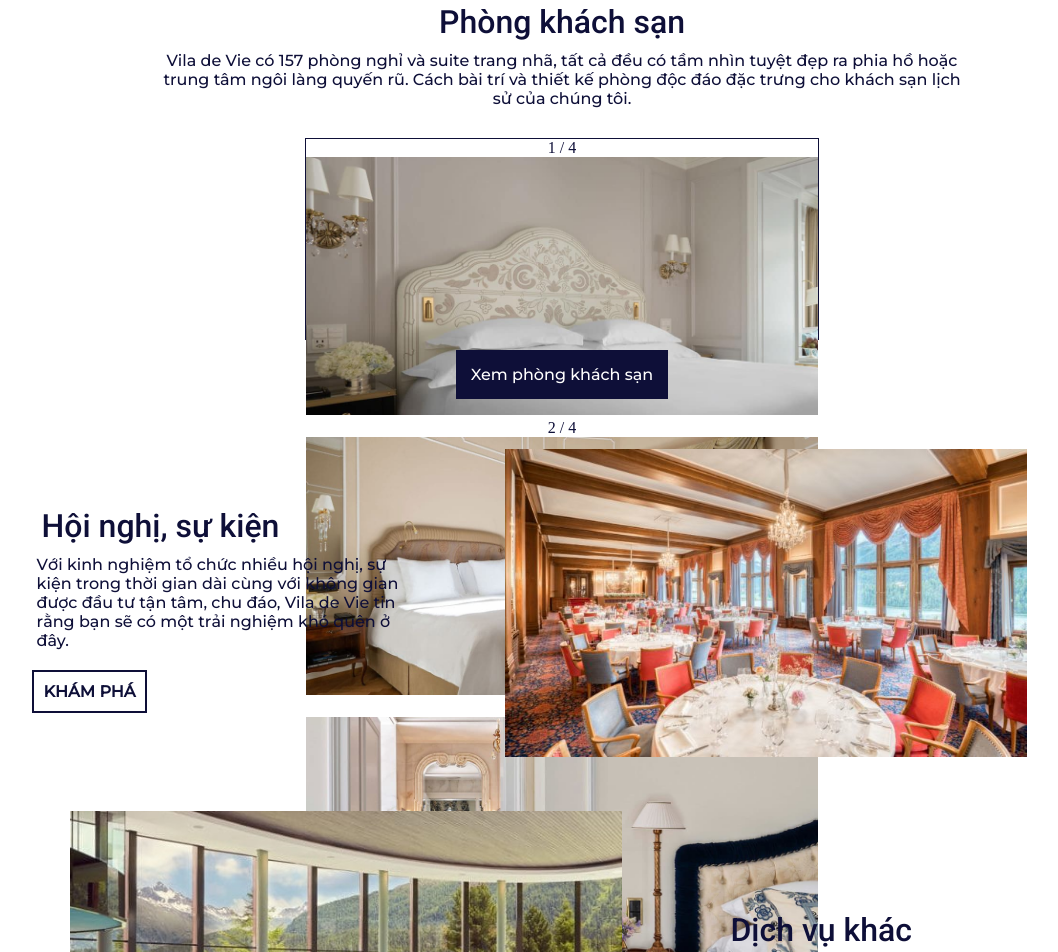
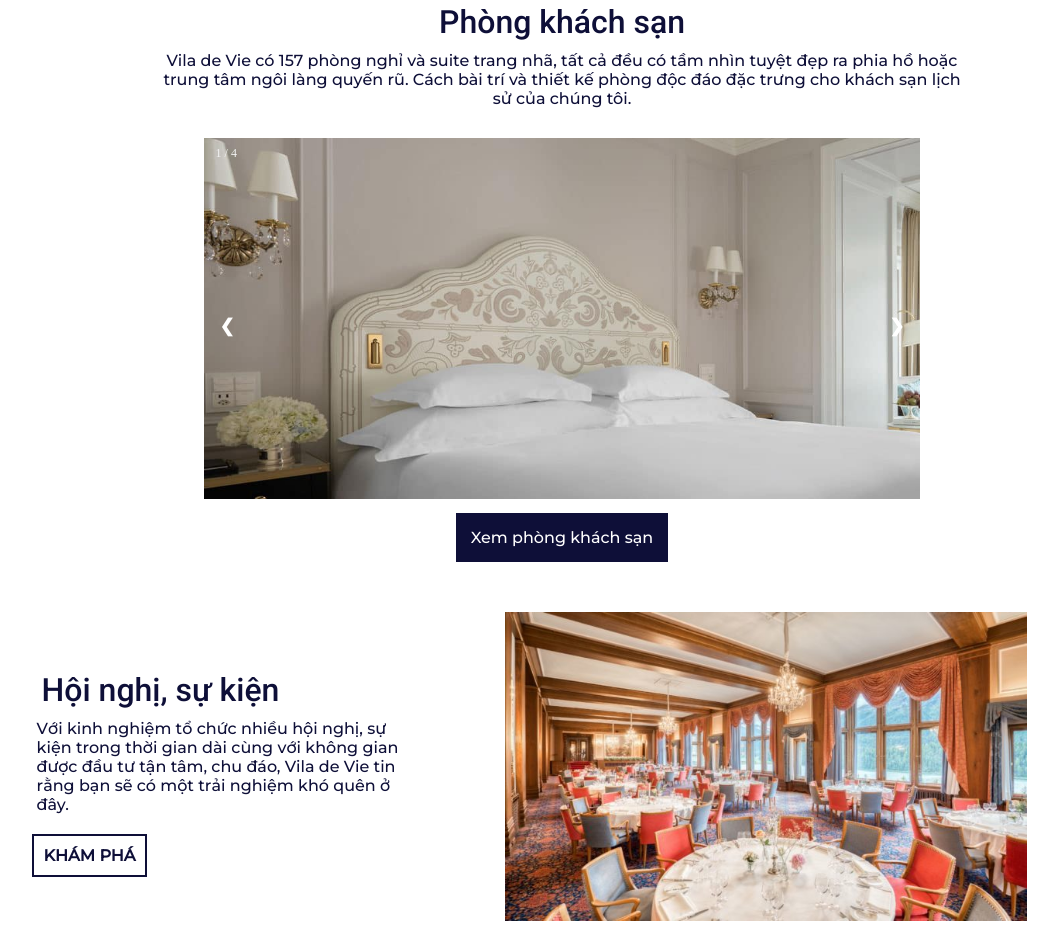
Before and after one commit to maianhsama/Vila-de-Vie, a plain HTML site: page index.html in a window 1280 px wide. Shown: the part 1131-2083 px from the top of the page, without its empty margins (78-1136 px from the left). Drawn offline with Linux system fonts and the light colour scheme.

Commit message:
Chỉnh sửa css cho slideshow

```diff
--- a/CSS/style2.css
+++ b/CSS/style2.css
@@ -86,14 +86,74 @@
     font-family: var(--myFont2);
     margin: 2px;
 }
-/* content_slideshow khi nào học kĩ JV sẽ chỉnh lại */
+/* content_slideshow  */
+
 .content__slideshow{
-    width: 50%;
-    height: 200px;
+    width: 70%;
+    position: relative;
     margin: auto;
-    border: 1px solid var(--myColor1);
     margin-bottom: 10px;
 }
+/* Hide the images by default */
+.mySlides1,.mySlides2  {
+    display: none;
+  }
+
+/* Next & previous buttons */
+  .button--prev, .button--next {
+    cursor: pointer;
+    position: absolute;
+    top: 50%;
+    width: auto;
+    margin-top: -22px;
+    padding: 16px;
+
+    color: white;
+    font-weight: bold;
+    font-size: 18px;
+    transition: 0.6s ease;
+    border-radius: 0 3px 3px 0;
+    user-select: none;
+  }
+
+  /* Position the button */
+  .button--prev{
+      left: 0;
+  }
+  .button--next {
+    right: 0;
+    border-radius: 3px 0 0 3px;
+  }
+
+  /* On hover, add a black background color with a little bit see-through */
+  .button--prev:hover, .button--next:hover {
+    background-color: rgba(0,0,0,0.8);
+  }
+
+/* Number */
+  .numbertext {
+    color: #f2f2f2;
+    font-size: 12px;
+    padding: 8px 12px;
+    position: absolute;
+    top: 0;
+  }
+  /* Fading animation */
+  .fade {
+    -webkit-animation-name: fade;
+    -webkit-animation-duration: 1.5s;
+    animation-name: fade;
+    animation-duration: 1.5s;
+  }
+  @-webkit-keyframes fade {
+    from {opacity: .4}
+    to {opacity: 1}
+  }
+
+  @keyframes fade {
+    from {opacity: .4}
+    to {opacity: 1}
+  }
 
 /* chỉnh main navigation */
 
@@ -167,6 +227,9 @@ background-color: var(--myColor2);
         text-align: center !important;
         width: 100%;
     }
+    .content__slideshow{
+        width: 90%;
+    }
     .content__picture--container{
         flex-direction: column;
     }
```
